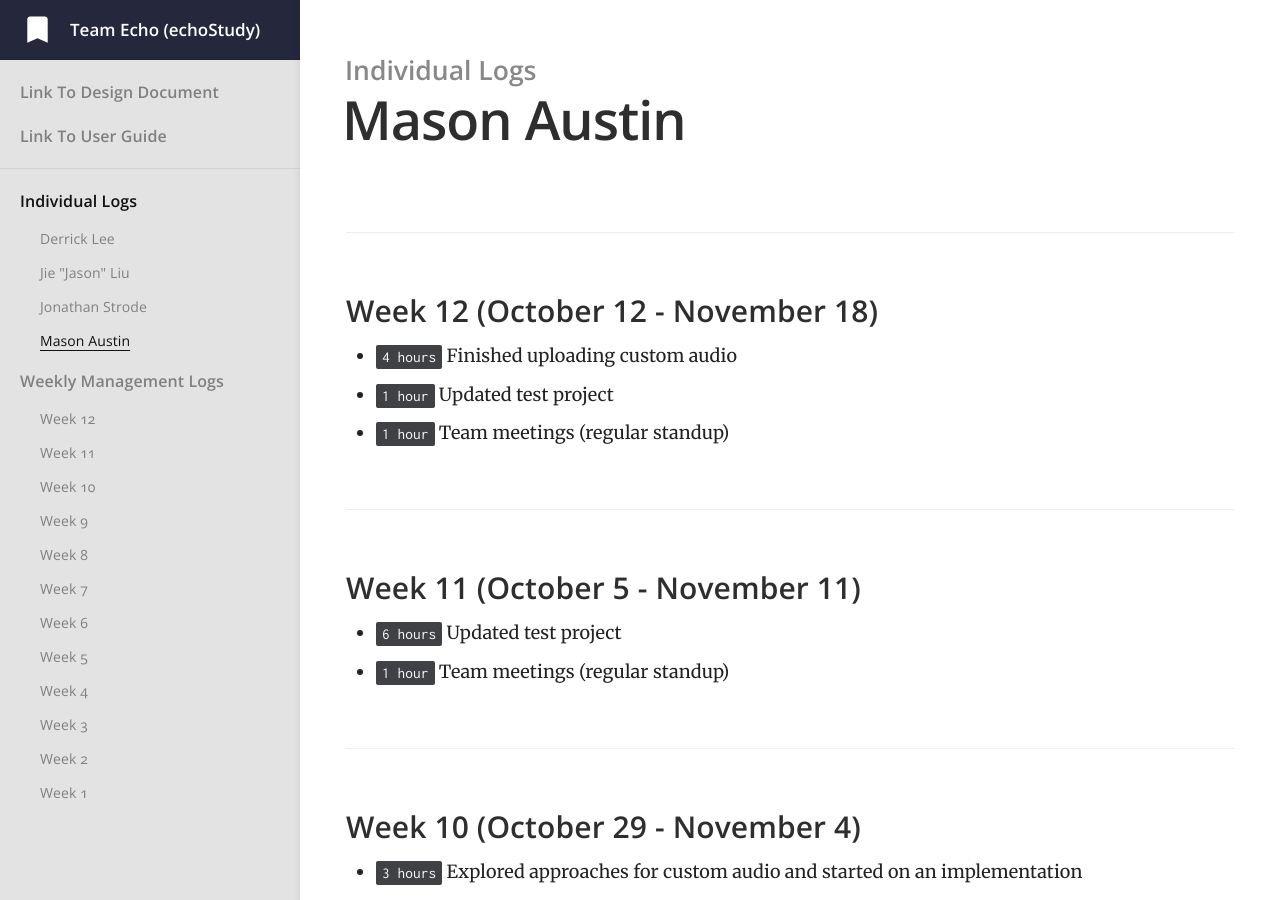
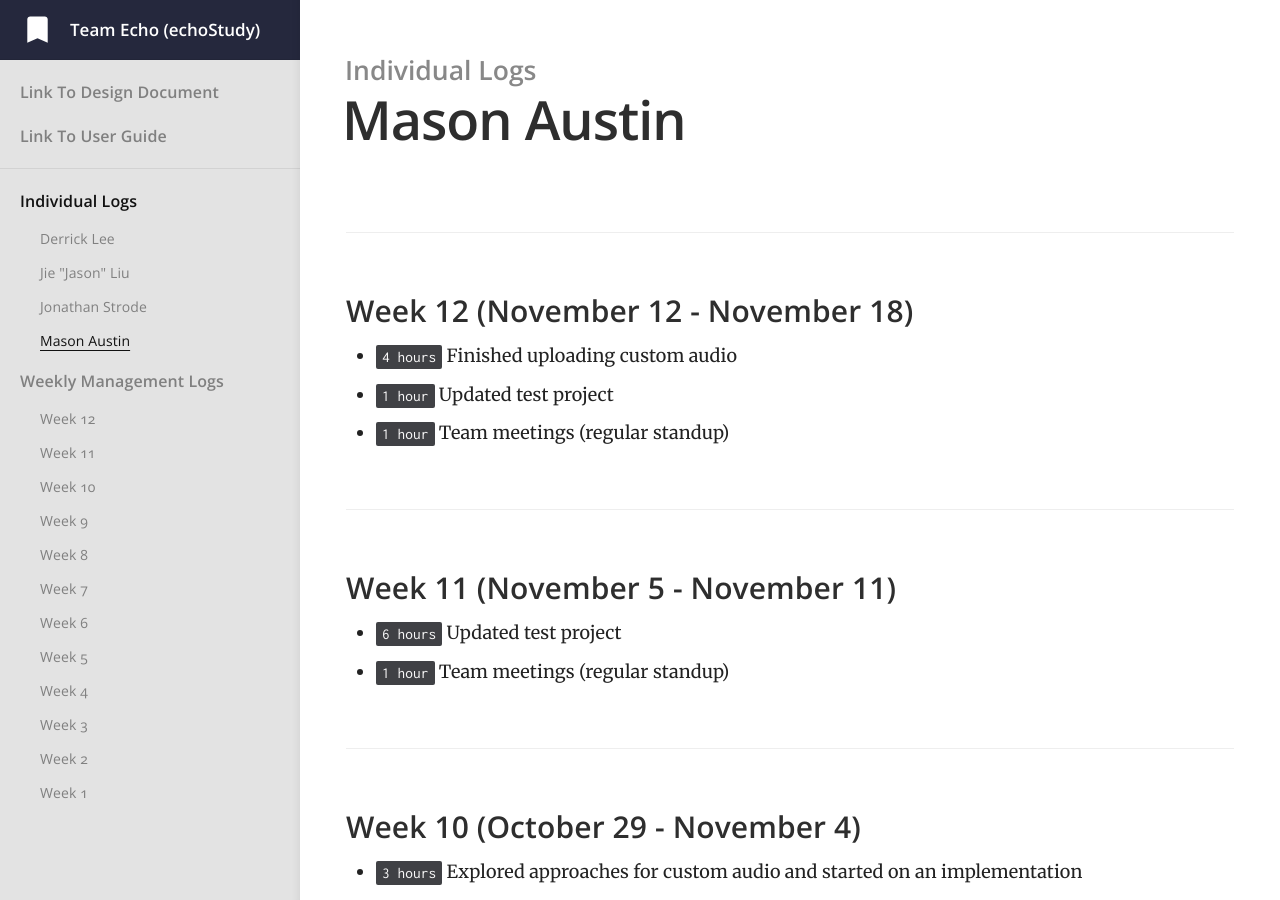
Before and after one commit to jiejasonliu/team-echo-site, a Jekyll site: the page built from _docs/individual-logs/masonaustin-logs.md, in a window 1280 px wide and 900 px high. Built offline with Jekyll 4.4.1, drawn with Linux system fonts in a browser that asks for light colours.

Commit message:
Update masonaustin-logs.md

```diff
--- a/_docs/individual-logs/masonaustin-logs.md
+++ b/_docs/individual-logs/masonaustin-logs.md
@@ -4,12 +4,12 @@ category: Individual Logs
 order: 1
 ---
 
-### Week 12 (October 12 - November 18)
+### Week 12 (November 12 - November 18)
   - `4 hours` Finished uploading custom audio
   - `1 hour` Updated test project
   - `1 hour` Team meetings (regular standup)
 
-### Week 11 (October 5 - November 11)
+### Week 11 (November 5 - November 11)
   - `6 hours` Updated test project
   - `1 hour` Team meetings (regular standup)
 
```
